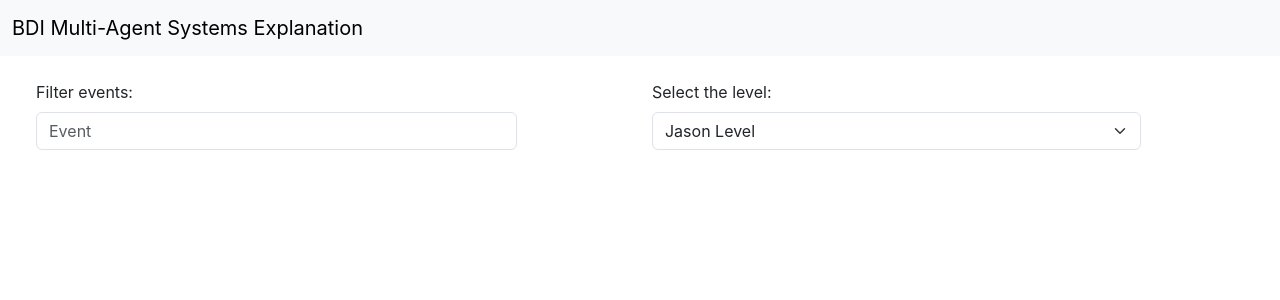
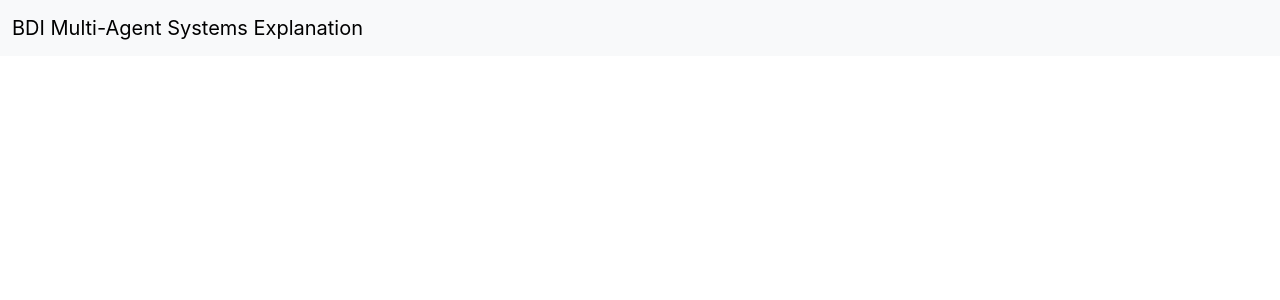
Before and after one commit to yan-elena/agent-explanation, a React (Create React App) app: page /#/agents/1/goals in a window 1280 px wide. Before the commit this address led to /#/agents/1/plans. Shown: the top 300 px of the page. Built offline with nearby package versions, Linux system fonts and the light colour scheme.

Commit message:
feat: agent bdi events

```diff
--- a/src/App.js
+++ b/src/App.js
@@ -42,12 +42,10 @@ function App() {
           <NavBar/>
           <Routes className="content">
               <Route path="/agents" element={<HomePage files={files} loadAgentLog={loadAgentLog}/>}/>
-              <Route path="/agents/:agentName/" element={<AgentEventsPage agent={selectedAgent}/>}/>
-              <Route path="/agents/:agentName/beliefs" element={<AgentEventsPage agent={selectedAgent}/>}/>
-              <Route path="/agents/:agentName/plans" element={<AgentEventsPage agent={selectedAgent}/>}/>
-              <Route path="/agents/:agentName/intentions" element={<AgentEventsPage agent={selectedAgent}/>}/>
-              <Route path="/agents/:agentName/goals" element={<AgentEventsPage agent={selectedAgent}/>}/>
-              <Route path="/agents/:agentName/messages" element={<AgentEventsPage agent={selectedAgent}/>}/>
+              <Route path="/agents/:agentName/" element={<AgentEventsPage agent={selectedAgent} filter={""} level={"JASON"}/>}/>
+              <Route path="/agents/:agentName/beliefs" element={<AgentEventsPage agent={selectedAgent} filter={"belief"} level={"BDI"}/>}/>
+              <Route path="/agents/:agentName/desires" element={<AgentEventsPage agent={selectedAgent} filter={"desire"} level={"BDI"}/>}/>
+              <Route path="/agents/:agentName/intentions" element={<AgentEventsPage agent={selectedAgent} filter={"intention"} level={"BDI"}/>}/>
               <Route path="/" exact element={<UploadLogPage setLogFiles={setLogFiles}/>}/>
           </Routes>
       </div>
--- a/src/component/Agent.js
+++ b/src/component/Agent.js
@@ -18,10 +18,8 @@ function Agent(props) {
                 <ListGroup>
                     <ListGroupItem  href={"#/agents/" + props.name} onClick={() => props.loadAgentLog(props.name)} action>All</ListGroupItem >
                     <ListGroupItem  href={"#/agents/" + props.name + "/beliefs"} onClick={() => props.loadAgentLog(props.name)} action>Beliefs</ListGroupItem >
-                    <ListGroupItem  href={"#/agents/" + props.name + "/plans"} onClick={() => props.loadAgentLog(props.name)} action>Plans</ListGroupItem >
+                    <ListGroupItem  href={"#/agents/" + props.name + "/desires"} onClick={() => props.loadAgentLog(props.name)} action>Desires</ListGroupItem >
                     <ListGroupItem  href={"#/agents/" + props.name + "/intentions"} onClick={() => props.loadAgentLog(props.name)} action>Intentions</ListGroupItem >
-                    <ListGroupItem  href={"#/agents/" + props.name + "/goals"} onClick={() => props.loadAgentLog(props.name)} action>Goals</ListGroupItem >
-                    <ListGroupItem  href={"#/agents/" + props.name + "/messages"} onClick={() => props.loadAgentLog(props.name)} action>Messages</ListGroupItem >
                 </ListGroup>
             </Col>
         </Row>
--- a/src/component/ControlForm.js
+++ b/src/component/ControlForm.js
@@ -14,6 +14,7 @@ function ControlForm(props) {
                         placeholder="Event"
                         className="me-2"
                         aria-label="Event"
+                        value={props.filter}
                         onChange={e =>{ props.filterEvents(e.target.value)}}
                     />
                 </Form>
--- a/src/pages/AgentEventsPage.js
+++ b/src/pages/AgentEventsPage.js
@@ -5,13 +5,13 @@ import ControlForm from "../component/ControlForm";
 
 function AgentEventsPage(props) {
 
-    const [filter, setFilter] = useState("");
-    const [selectedLevel, setSelectedLevel] = useState("JASON");
+    const [filter, setFilter] = useState(props.filter);
+    const [selectedLevel, setSelectedLevel] = useState(props.level);
 
     return (
         <div>
             <h2 className="m-4">{props.agent && props.agent.name}</h2>
-            <ControlForm filterEvents={setFilter} level={selectedLevel} selectLevel={setSelectedLevel}/>
+            <ControlForm filter={props.filter} filterEvents={setFilter} level={selectedLevel} selectLevel={setSelectedLevel}/>
             <MDBContainer xs={12} className="my-5">
                 <ul className="timeline">
                     {props.agent && props.agent.log.map((event, i) => (
```
